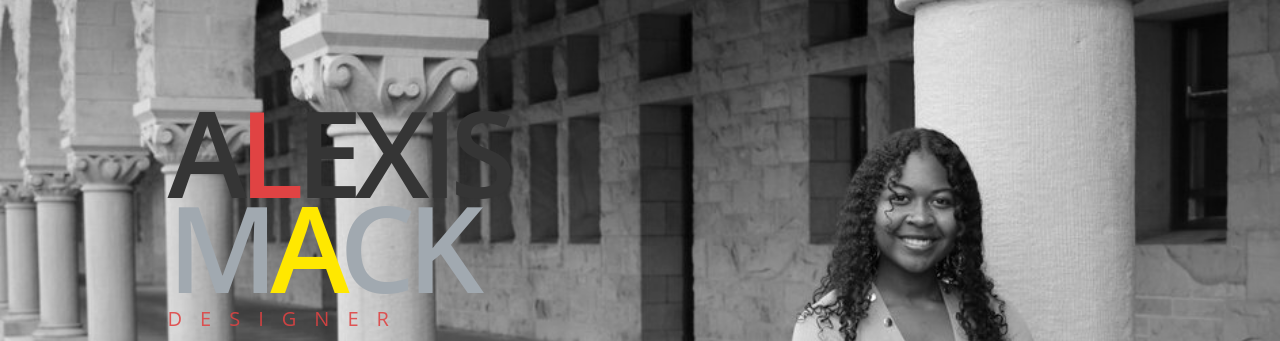
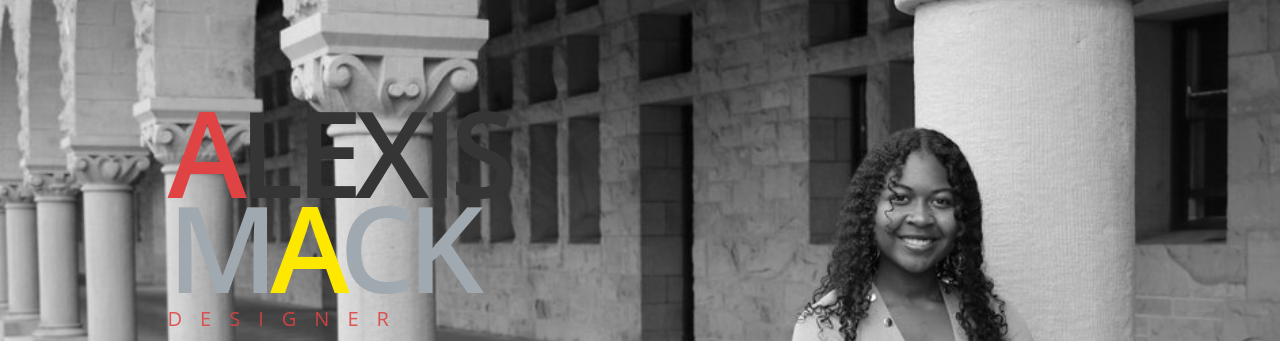
Before and after one commit to alexismack/Portfolio, a plain HTML site: page JohnDoe-gh-pages/index.html in a window 1280 px wide. Shown: the part 145-486 px from the top of the page. Drawn offline with nearby package versions, Linux system fonts and the light colour scheme; some packages are replaced by stand-ins of ours.

Commit message:
Update index.html

```diff
--- a/JohnDoe-gh-pages/index.html
+++ b/JohnDoe-gh-pages/index.html
@@ -70,7 +70,7 @@
               <div class="row">
                 <div class="col-md-8 col-md-offset-1 inner">
                   <h1 class="animated fadeInDown">
-                    A<span style="color:#E04343;">L</span>EXIS<br/>
+                    <span style="color:#E04343;">A</span>LEXIS<br/>
                     <span>M<span style="color:#FFE800">A</span>cK</span>
                   </h1><!-- Title -->
                   <h3 class="animated fadeInUp delay-05s"><span class="rotate">Student, Engineer, Designer </span></h3><!-- Text Rotator -->
```
